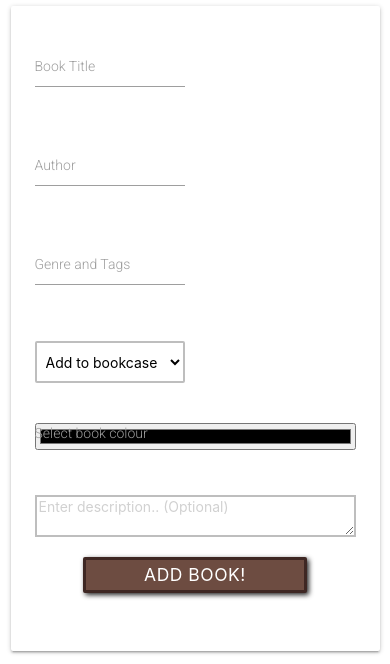
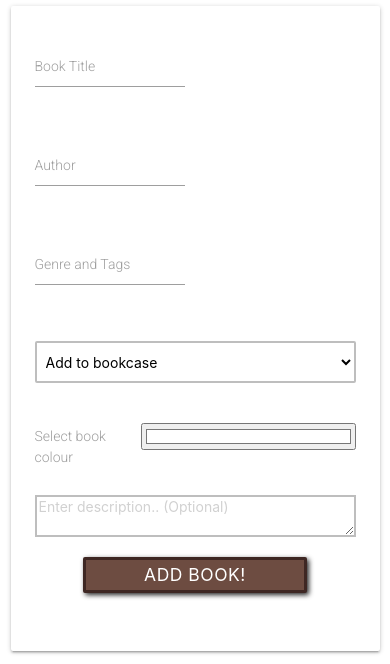
Before and after one commit to Claire221/bookmarked, a Flask app: page /add_book in a window 390 px wide. Shown: the part 184-848 px from the top of the page. Run offline with Flask 2, Linux system fonts and the light colour scheme; the visitor is signed in with stand-in values (Sample User, id 1); data that the repository does not hold is empty; some libraries are stand-ins or nearby versions.

Commit message:
Add classes to sections for responsiveness

```diff
--- a/bookmarked/templates/add_book.html
+++ b/bookmarked/templates/add_book.html
@@ -26,8 +26,8 @@
                             <label for="genre">Genre and Tags</label>
                         </div>
                     </div>
-                    <div class="row">
-                        <div class="input-field col s6 m6">
+                    <div class="row responsive-row">
+                        <div class="input-field col s6 m6 bookshelf-select">
                             <select id="bookshelf" name="bookshelf" class="validate" required>
                                 <option value="" disabled selected>Add to bookcase</option>
                                 {% for bookshelf in bookshelves %}
@@ -36,8 +36,11 @@
                             </select>
                         </div>
                         <div class="input-field col s6 m6 colour-picker-div">
-                            <label class="colour-picker-label" for="colour">Select book colour</label>
-                            <input class="colour-picker" type="color" id="colour" name="colour"value="#fff">
+                            <div class="colour-picker-label-div">
+                                <label class="colour-picker-label " for="colour">Select book colour</label>
+                            </div>
+                            <!-- <label class="colour-picker-label" for="colour">Select book colour</label> -->
+                            <input class="colour-picker" type="color" id="colour" name="colour" value="#FFFFFF">
                         </div>
                     </div>
                     <!-- Book Description -->
```
